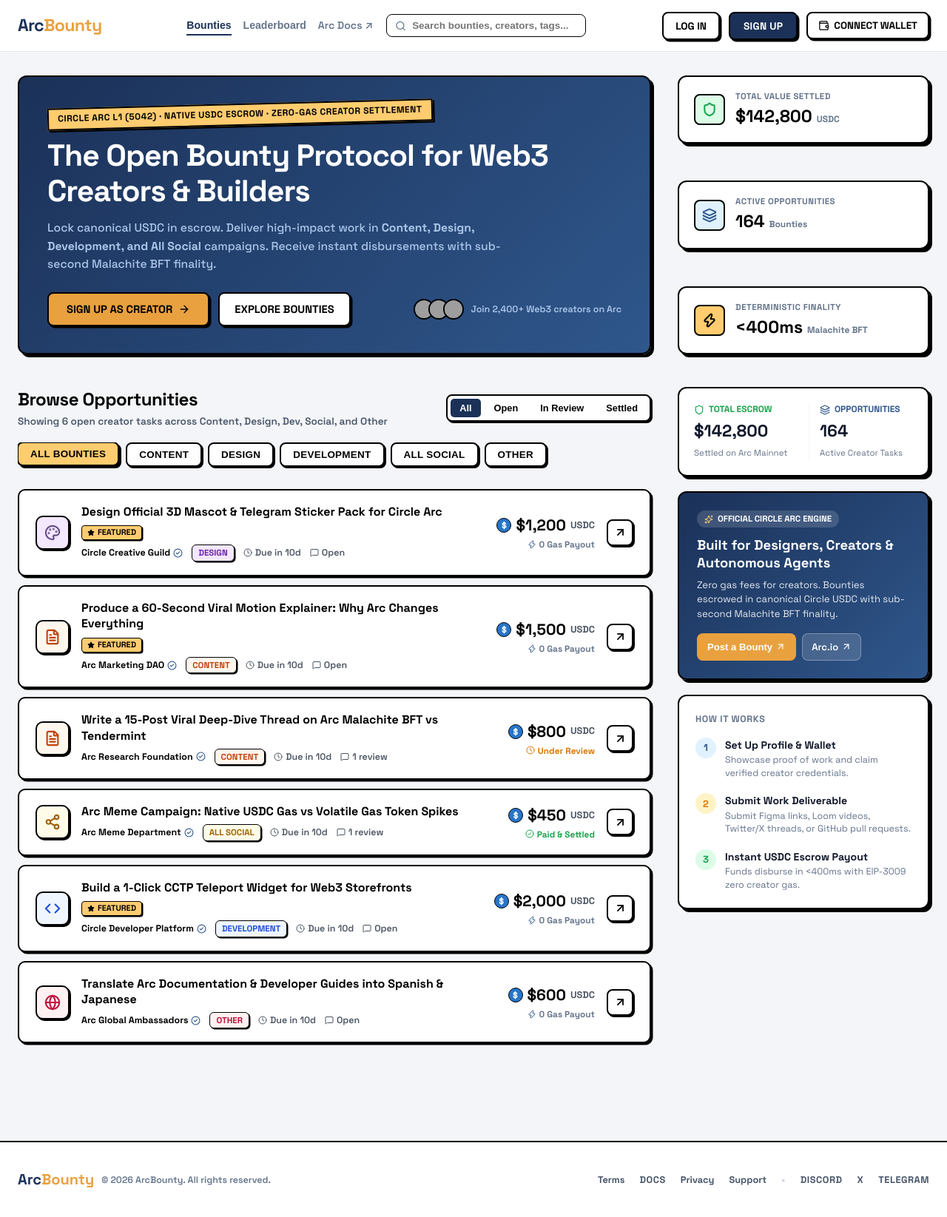
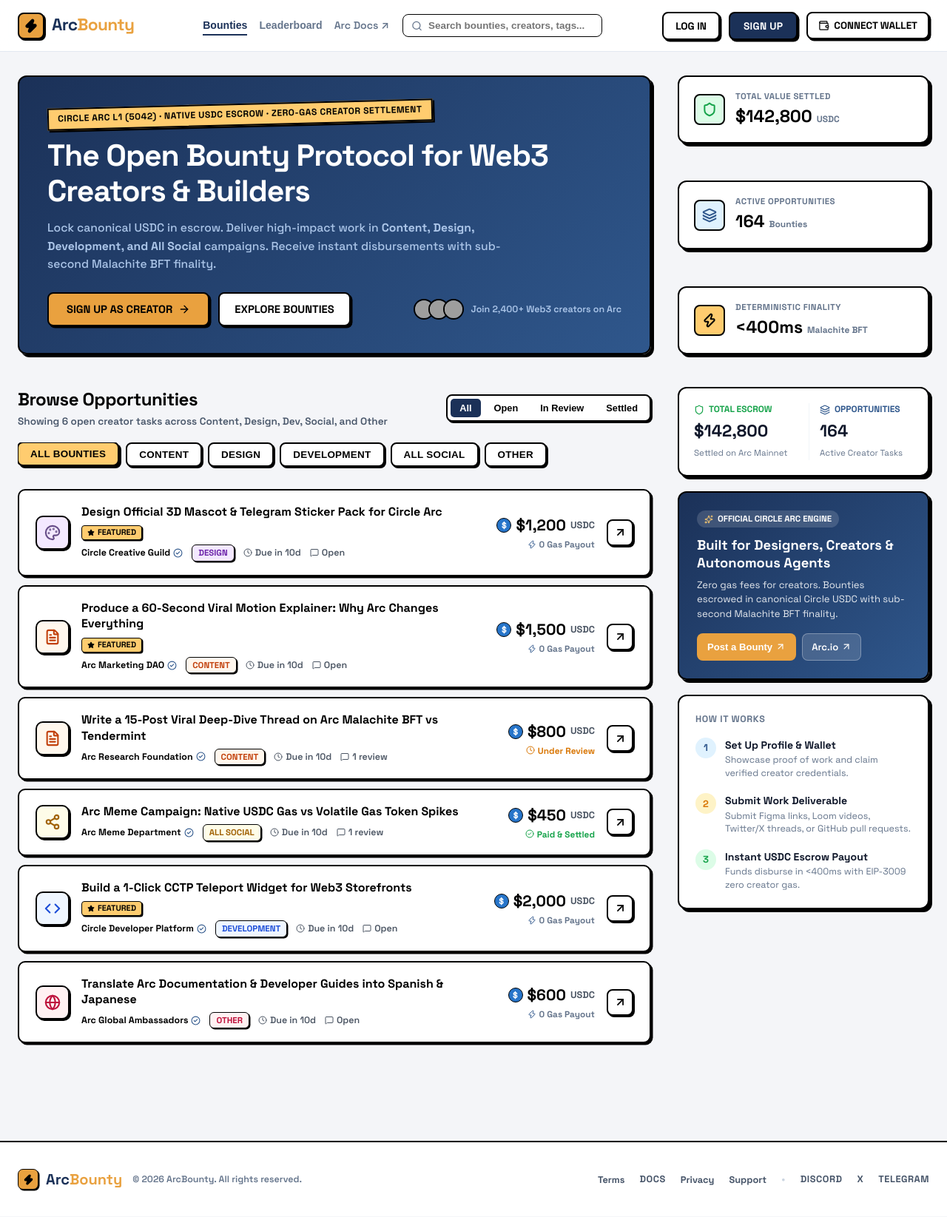
Before and after one commit to Blackwrld04/ArcBounty, a React (Vite) app in the folder client/: page / in a window 1280 px wide. Shown: the whole page at 74% size. Built offline with nearby package versions, Linux system fonts and the light colour scheme; no server answers; grey boxes are pictures that could not be loaded.

Commit message:
fix: perfectly align brand logo icon mark and typography across navbar, footer, and auth

```diff
--- a/client/src/App.jsx
+++ b/client/src/App.jsx
@@ -564,10 +564,38 @@
           }}
         >
           <div style={{ display: 'flex', alignItems: 'center', gap: '10px' }}>
-            <span className="font-space" style={{ fontSize: '1.25rem', fontWeight: 900, color: 'var(--arc-protocol-navy)' }}>
+            <div
+              style={{
+                width: '28px',
+                height: '28px',
+                borderRadius: '7px',
+                background: 'var(--arc-blockstream-gold)',
+                border: '1.5px solid #000000',
+                boxShadow: '1.5px 1.5px 0px #000000',
+                display: 'flex',
+                alignItems: 'center',
+                justifyContent: 'center',
+                flexShrink: 0
+              }}
+            >
+              <Zap size={15} color="#000000" fill="#000000" strokeWidth={2.4} />
+            </div>
+            <span
+              className="font-space"
+              style={{
+                fontSize: '1.25rem',
+                fontWeight: 900,
+                color: 'var(--arc-protocol-navy)',
+                lineHeight: 1,
+                display: 'inline-flex',
+                alignItems: 'center',
+                margin: 0,
+                padding: 0
+              }}
+            >
               Arc<span style={{ color: 'var(--arc-blockstream-gold)' }}>Bounty</span>
             </span>
-            <span style={{ fontSize: '0.78rem', color: '#64748b', fontWeight: 600 }}>
+            <span style={{ fontSize: '0.78rem', color: '#64748b', fontWeight: 600, marginLeft: '4px', lineHeight: 1, display: 'inline-flex', alignItems: 'center' }}>
               © 2026 ArcBounty. All rights reserved.
             </span>
           </div>
--- a/client/src/components/AuthModal.jsx
+++ b/client/src/components/AuthModal.jsx
@@ -578,7 +578,15 @@
               </div>
               <span
                 className="font-space"
-                style={{ fontSize: '1.2rem', fontWeight: 900, letterSpacing: '-0.02em', color: '#ffffff' }}
+                style={{
+                  fontSize: '1.2rem',
+                  fontWeight: 900,
+                  letterSpacing: '-0.02em',
+                  color: '#ffffff',
+                  lineHeight: 1,
+                  display: 'inline-flex',
+                  alignItems: 'center'
+                }}
               >
                 Arc<span style={{ color: '#ffcc6f' }}>Bounty</span>
               </span>
--- a/client/src/components/Navbar.jsx
+++ b/client/src/components/Navbar.jsx
@@ -49,13 +49,51 @@
         width: '100%',
         gap: '20px'
       }}>
-        {/* Left: Brand Logo & Network Status */}
-        <div style={{ display: 'flex', alignItems: 'center', gap: '14px', flexShrink: 0 }}>
+        {/* Left: Brand Logo & Title */}
+        <div style={{ display: 'flex', alignItems: 'center', flexShrink: 0 }}>
           <div
             onClick={() => setActiveView('explore')}
-            style={{ cursor: 'pointer', display: 'flex', alignItems: 'center' }}
+            style={{
+              cursor: 'pointer',
+              display: 'inline-flex',
+              alignItems: 'center',
+              gap: '10px',
+              userSelect: 'none'
+            }}
           >
-            <span className="font-space" style={{ fontSize: '1.45rem', fontWeight: 900, letterSpacing: '-0.03em', color: 'var(--arc-protocol-navy)' }}>
+            {/* Brand Logo Icon Badge */}
+            <div
+              style={{
+                width: '36px',
+                height: '36px',
+                borderRadius: '8px',
+                background: 'var(--arc-blockstream-gold)',
+                border: '2px solid #000000',
+                boxShadow: '2px 2px 0px #000000',
+                display: 'flex',
+                alignItems: 'center',
+                justifyContent: 'center',
+                flexShrink: 0
+              }}
+            >
+              <Zap size={20} color="#000000" fill="#000000" strokeWidth={2.4} />
+            </div>
+
+            {/* Brand Name Text */}
+            <span
+              className="font-space"
+              style={{
+                fontSize: '1.42rem',
+                fontWeight: 900,
+                letterSpacing: '-0.03em',
+                color: 'var(--arc-protocol-navy)',
+                lineHeight: 1,
+                display: 'inline-flex',
+                alignItems: 'center',
+                margin: 0,
+                padding: 0
+              }}
+            >
               Arc<span style={{ color: 'var(--arc-blockstream-gold)' }}>Bounty</span>
             </span>
           </div>
```
